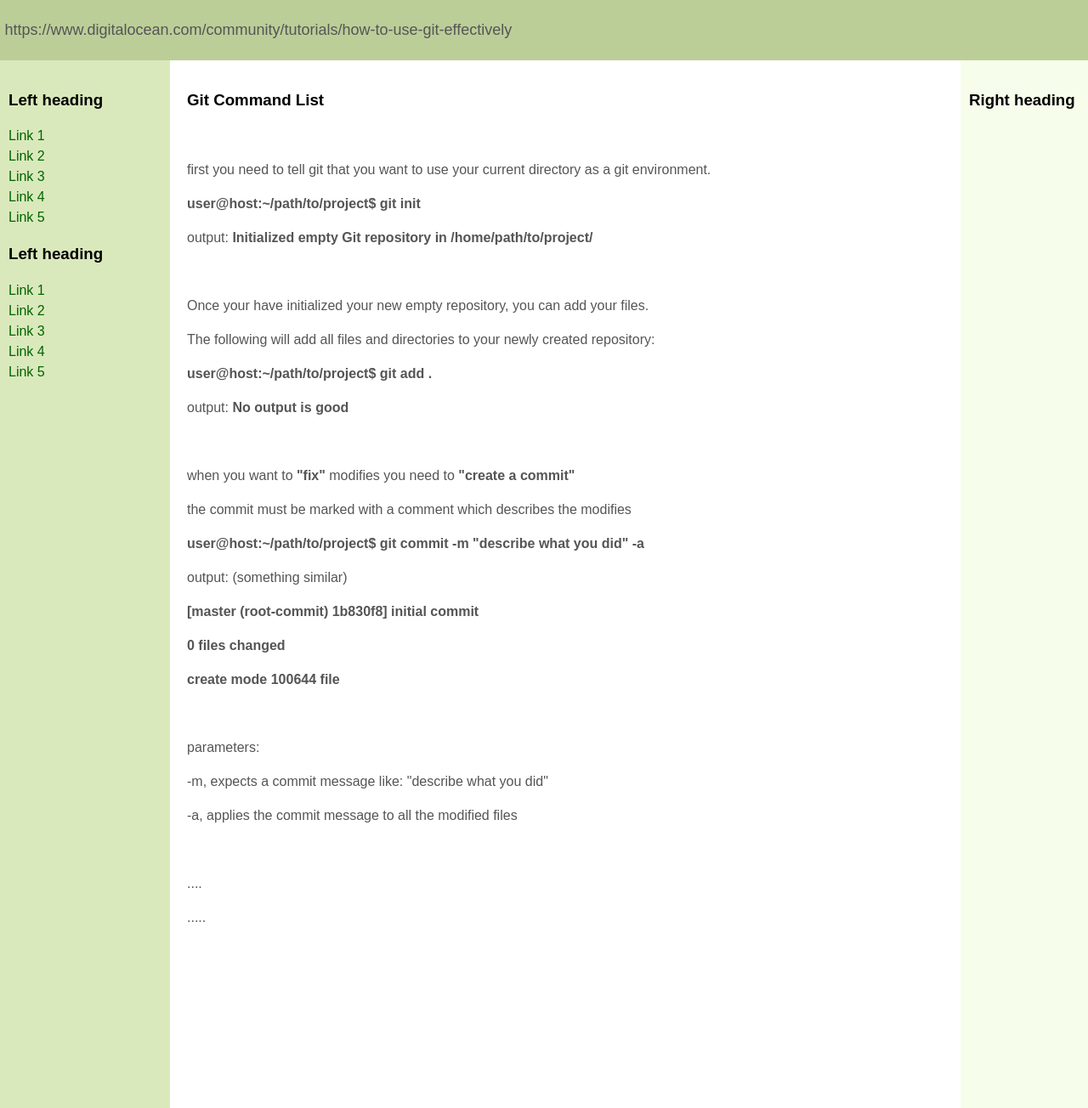
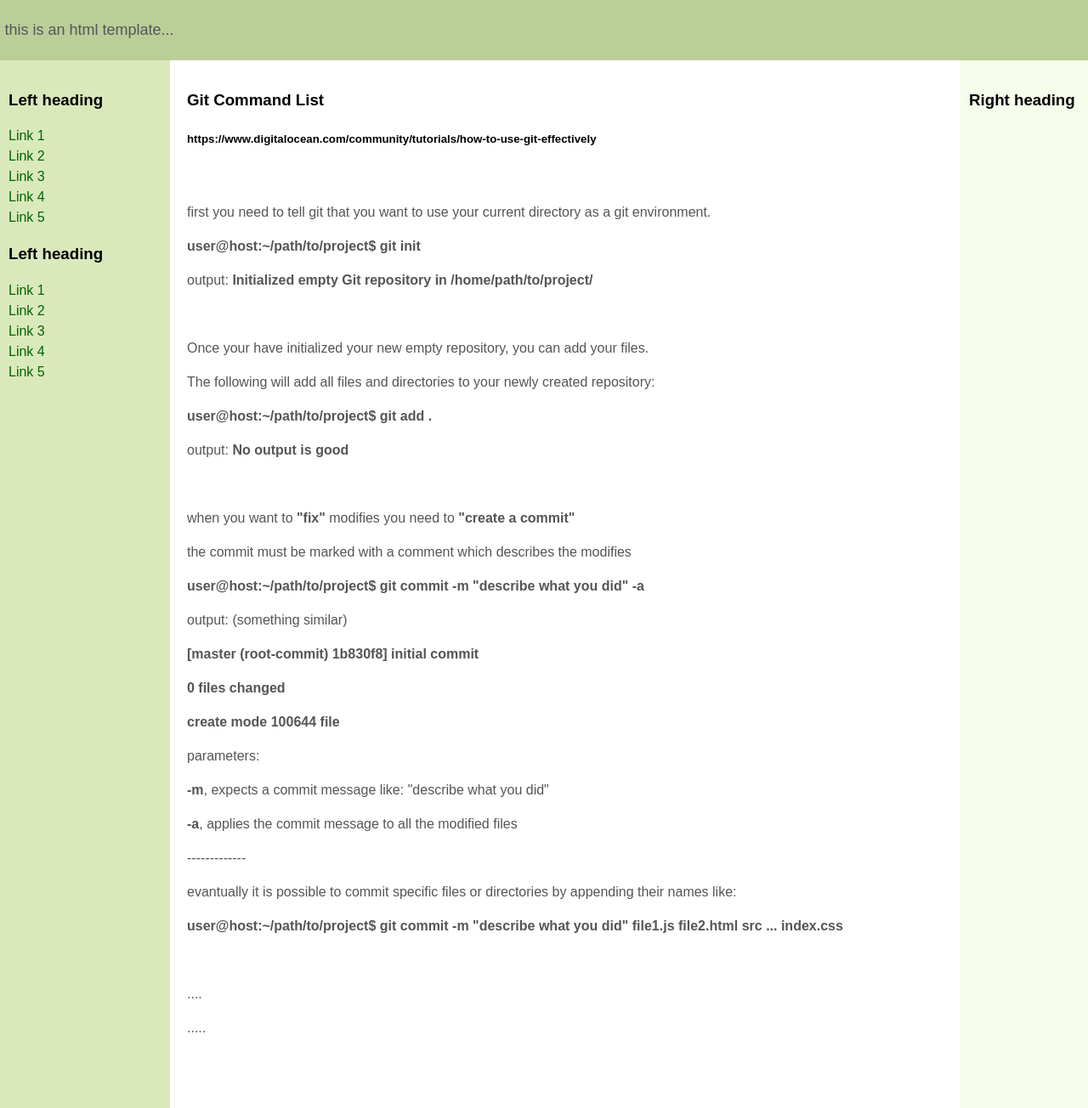
Before and after one commit to siastar/testing-git, a plain HTML site: page home.html in a window 1280 px wide. Shown: the top 1304 px of the page at 85% size. Drawn offline with Linux system fonts and the light colour scheme.

Commit message:
added commit a list of specific files and dirs

```diff
--- a/home.html
+++ b/home.html
@@ -124,7 +124,7 @@
 
 <body>
 
-	<header id="header"><p>https://www.digitalocean.com/community/tutorials/how-to-use-git-effectively</p></header>
+	<header id="header"><p>this is an html template...</p></header>
 
 	<div id="container">
 
@@ -132,6 +132,8 @@
 			<article>
 
 			  <h3>Git Command List</h3>
+			  <h5>https://www.digitalocean.com/community/tutorials/how-to-use-git-effectively</h5>
+
 			  <br/>
 				<p> first you need to tell git that you want to use your current directory as a git environment.</p>
 				<p> <b>user@host:~/path/to/project$ git init </b> </p>
@@ -152,11 +154,12 @@
 			        <p> <b>[master (root-commit) 1b830f8] initial commit </b></p>
 			        <p> <b>0 files changed</b></p>
 			        <p> <b>create mode 100644 file</b></p>
-				<br/>
 				<p>parameters:</p>
-				<p> -m, expects a commit message like: "describe what you did"</p>
-			        <p> -a, applies the commit message to all the modified files</p>
-
+				<p> <b>-m</b>, expects a commit message like: "describe what you did"</p>
+			        <p> <b>-a</b>, applies the commit message to all the modified files</p>
+			        <p>-------------</p>
+			        <p>evantually it is possible to commit specific files or directories by appending their names like:</p>
+			        <p> <b>user@host:~/path/to/project$ git commit -m "describe what you did" file1.js file2.html src ... index.css  </b> </p>
 
                           <br/>
 
```
